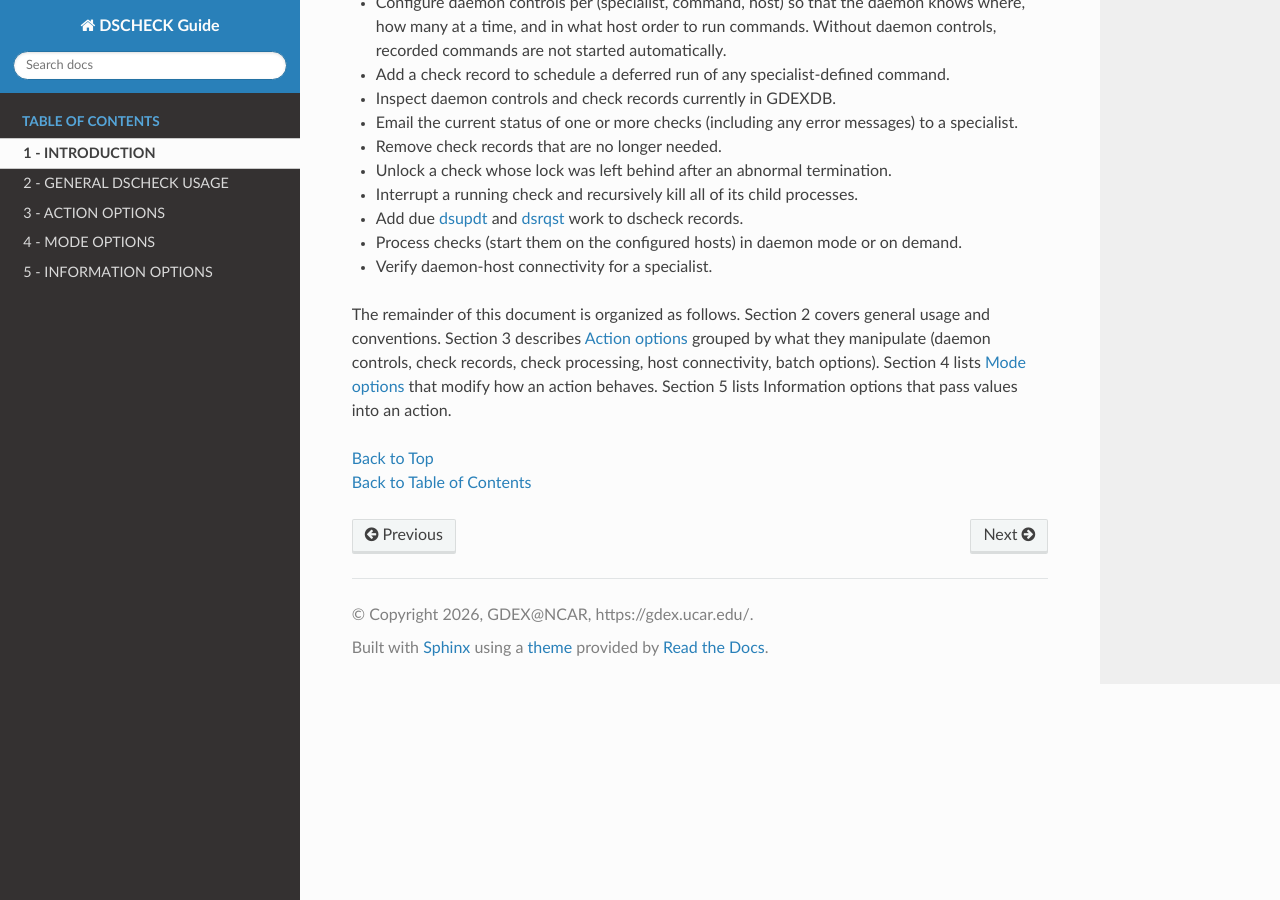
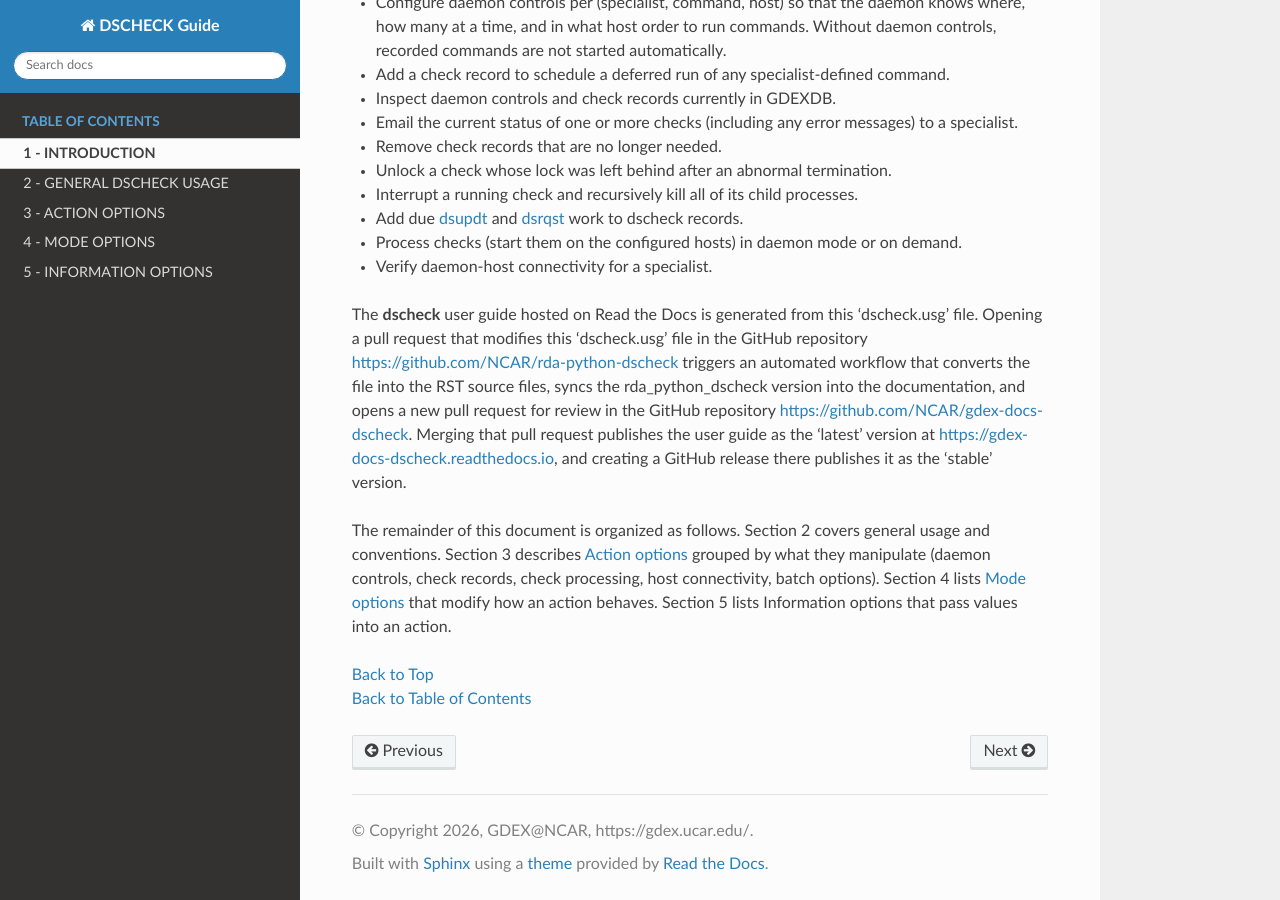
Before and after one commit to NCAR/gdex-docs-dscheck, a Sphinx documentation site: the page built from docs/source/section1.rst, in a window 1280 px wide and 900 px high, scrolled down 979 px. Built offline with Sphinx 7.4.7 and the Read the Docs theme 3.1.0, drawn with Linux system fonts in a browser that asks for light colours.

Commit message:
docs: update automated files

```diff
--- a/docs/source/section1.rst
+++ b/docs/source/section1.rst
@@ -60,6 +60,17 @@ What **dscheck** can do:
 * Process checks (start them on the configured hosts) in daemon mode or on demand.
 * Verify daemon-host connectivity for a specialist.
 
+The **dscheck** user guide hosted on Read the Docs is generated from this
+'dscheck.usg' file. Opening a pull request that modifies this 'dscheck.usg'
+file in the GitHub repository https://github.com/NCAR/rda-python-dscheck
+triggers an automated workflow that converts the file into the RST source
+files, syncs the rda_python_dscheck version into the documentation, and opens
+a new pull request for review in the GitHub repository
+https://github.com/NCAR/gdex-docs-dscheck. Merging that pull request
+publishes the user guide as the 'latest' version at
+https://gdex-docs-dscheck.readthedocs.io, and creating a GitHub release
+there publishes it as the 'stable' version.
+
 The remainder of this document is organized as follows. Section 2 covers
 general usage and conventions. Section 3 describes :ref:`Action options <section3>` grouped
 by what they manipulate (daemon controls, check records, check processing,
--- a/pyproject.toml
+++ b/pyproject.toml
@@ -5,7 +5,7 @@ build-backend = "flit_core.buildapi"
 [project]
 name = "gdex-docs-dscheck"
 authors = [{name = "Zaihua Ji", email = "zji@ucar.edu"}]
-version = "1.0.5"
+version = "3.0.1"
 description = "Documentation for dscheck utility program in RDA Python package rda_python_dscheck"
 
 [project.urls]
```
